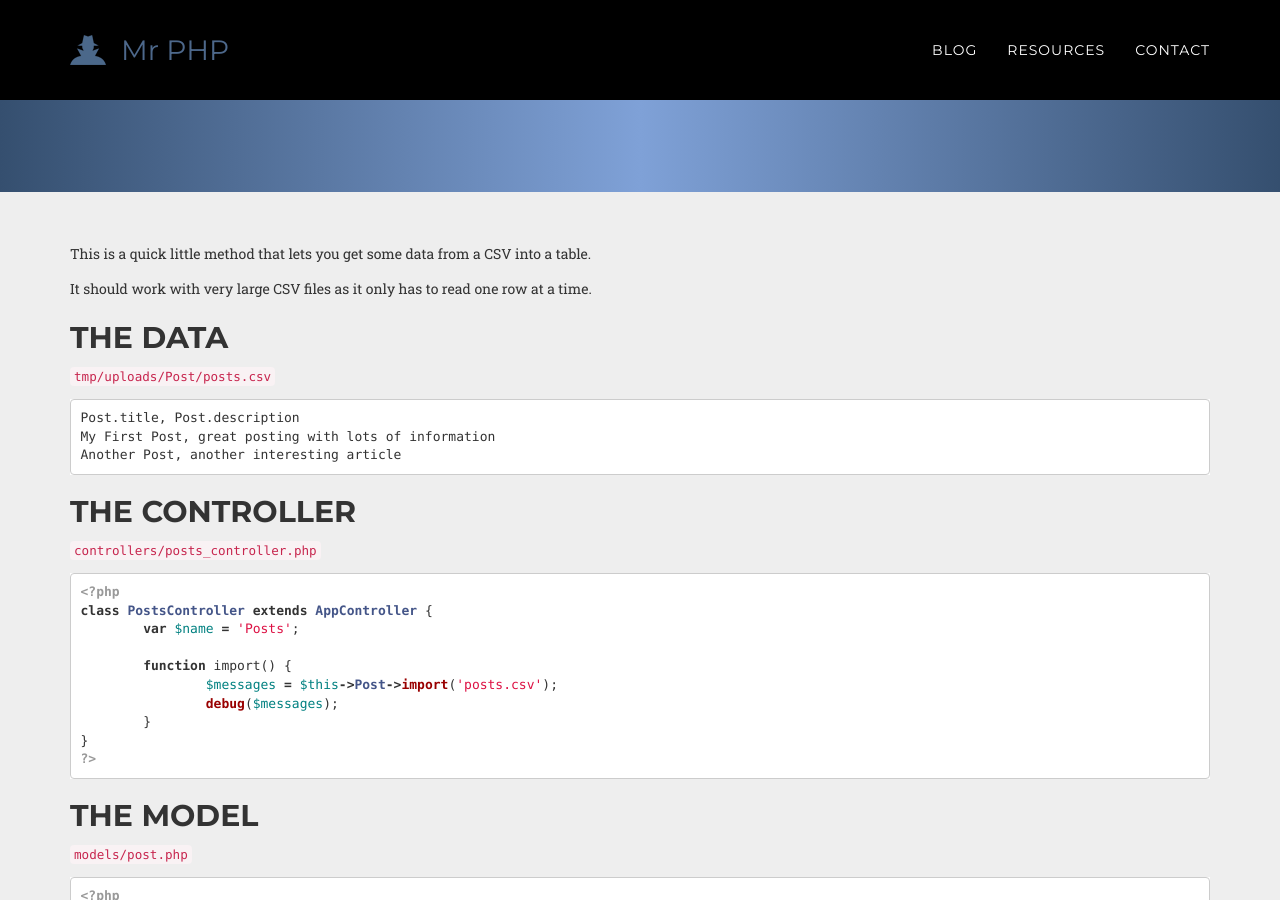
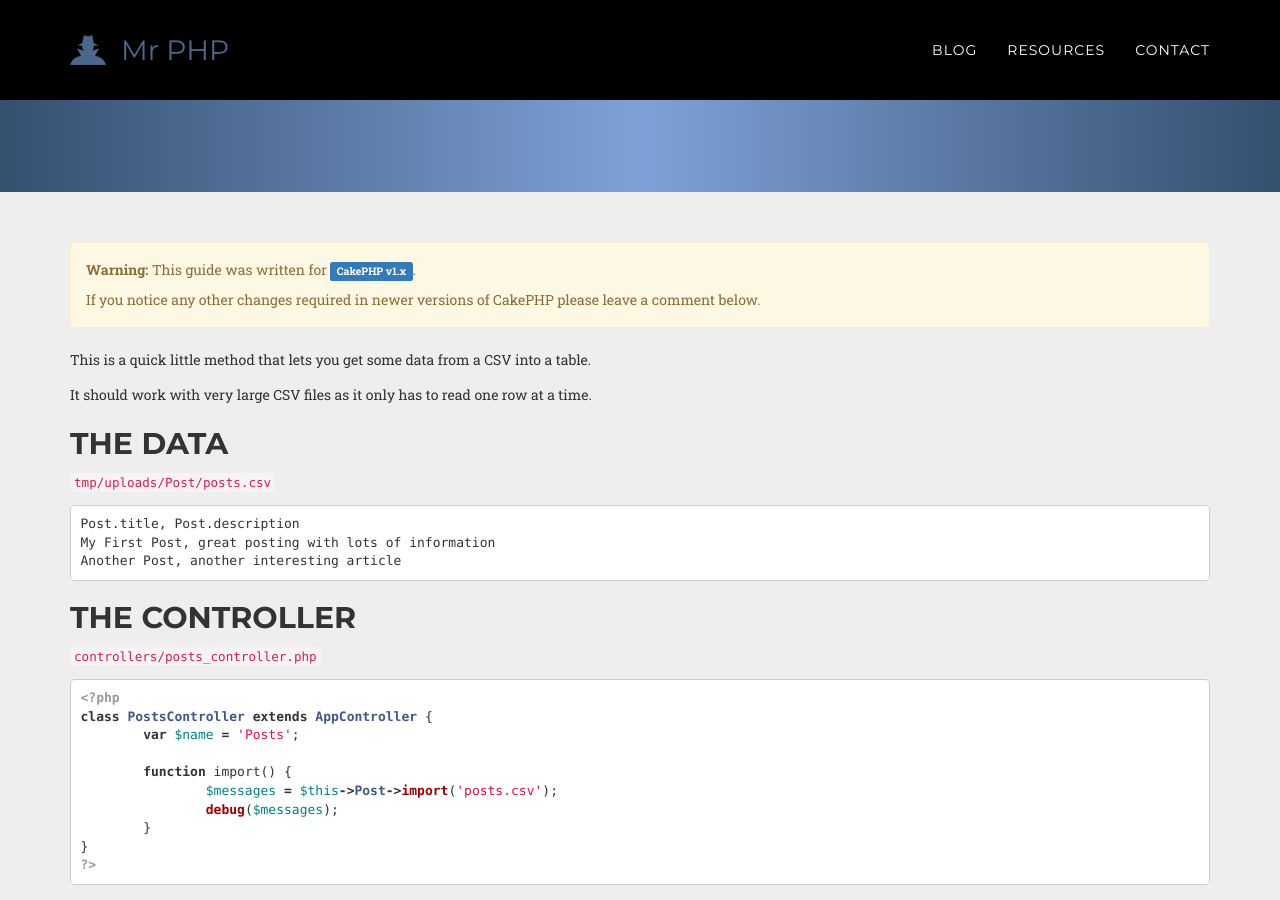
Before and after one commit to mr-php/mr-php.github.io, a Jekyll site: the page built from _posts/2008-10-09-importing-data-from-csv-into-cakephp.md, in a window 1280 px wide and 900 px high, scrolled down 341 px. Built offline with Jekyll 4.4.1, drawn with Linux system fonts in a browser that asks for light colours; nearby versions of some CDN libraries; some web fonts are replaced; Markdown is read by kramdown in place of the engine named in the settings; comment, search, counter and statistics services are not loaded.

Commit message:
Update 2008-10-09-importing-data-from-csv-into-cakephp.md

```diff
--- a/_posts/2008-10-09-importing-data-from-csv-into-cakephp.md
+++ b/_posts/2008-10-09-importing-data-from-csv-into-cakephp.md
@@ -1,6 +1,7 @@
 ---
 layout: post
 title: Importing Data from CSV into CakePHP
+excerpt: This is a quick little method that lets you get some data from a CSV into a table. It should work with very large CSV files as it only has to read one row at a time.
 tags: [cakephp]
 redirect_from:
 - /blog/importing-data-csv-cakephp/
@@ -8,11 +9,16 @@ redirect_from:
 - /code/importing-data-from-csv-into-cakephp/
 - /code/code-category/cakephp/cakephp-1-2/importing-data-csv-cakephp/
 ---
+
+<div class="alert alert-warning" role="alert">
+	<p><strong>Warning:</strong> This guide was written for <span class="label label-primary">CakePHP v1.x</span>.</p>
+	<p>If you notice any other changes required in newer versions of CakePHP please leave a comment below.</p>
+</div>
+
 This is a quick little method that lets you get some data from a CSV into a table.
 
 It should work with very large CSV files as it only has to read one row at a time.
 
-<!--break-->
 
 ## The Data
 
```
